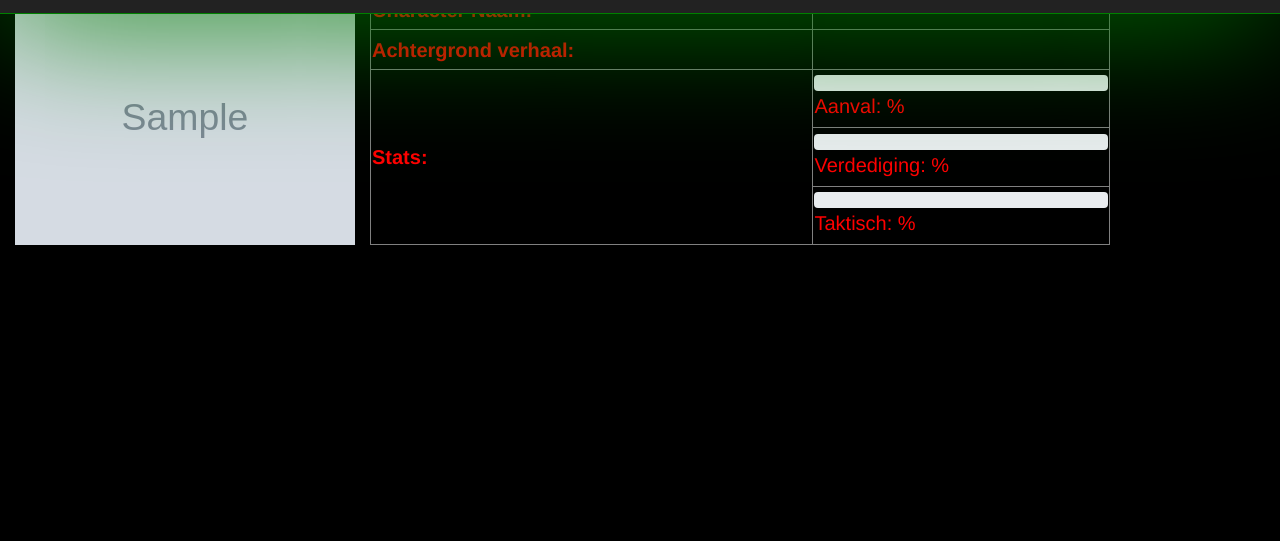
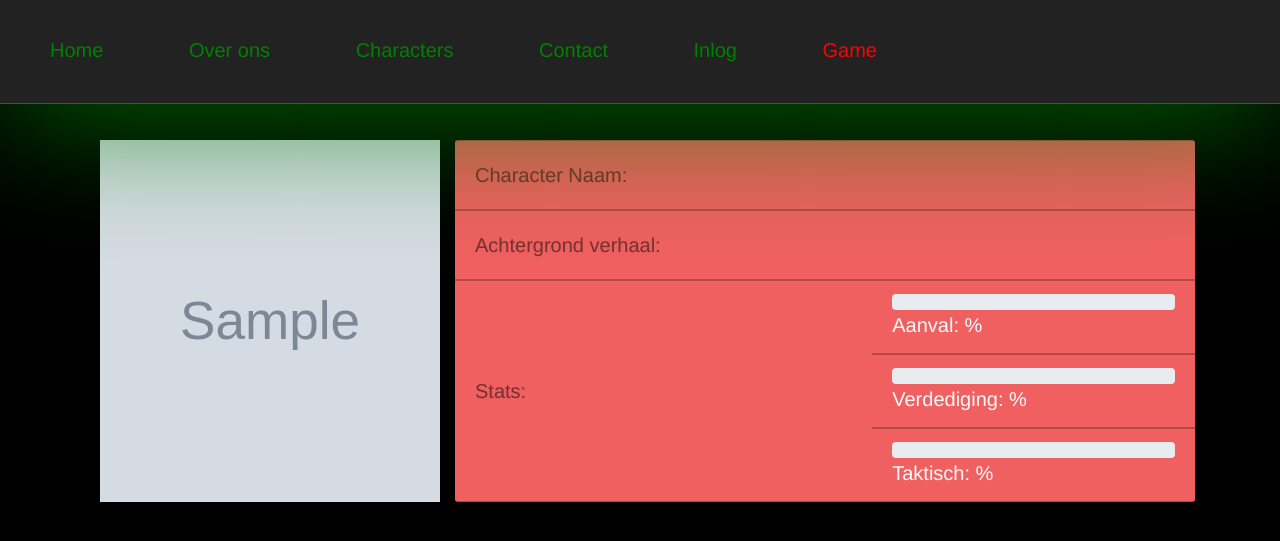
Before and after one commit to thevegansnightmare/vegan_nightmare, a PHP site: page /characters/php/index.php in a window 1280 px wide. Shown: the top 541 px of the page. Run offline with PHP 8.4, Linux system fonts and the light colour scheme; tables that the repository leaves empty or names only in its code hold one stand-in row (values such as "Sample post"); grey boxes marked "Sample" are stand-in pictures; data that the repository does not hold is empty.

Commit message:
chars af

```diff
--- a/characters/css/style.css
+++ b/characters/css/style.css
@@ -224,3 +224,42 @@
     transform: translatey(100px);
   }
 }
+/*@@@Tabel styles@@@*/
+.flat-table {
+		/* margin-bottom: 20px; */
+		border-collapse:collapse;
+		font-family: 'Lato', Calibri, Arial, sans-serif;
+		border: none;
+                border-radius: 3px;
+               -webkit-border-radius: 3px;
+               -moz-border-radius: 3px;
+	}
+	.flat-table tr th, .flat-table tr td {
+		box-shadow: inset 0 -1px rgba(0,0,0,0.25),
+			inset 0 1px rgba(0,0,0,0.25);
+	}
+	.flat-table tr th {
+		font-weight: normal;
+		-webkit-font-smoothing: antialiased;
+		padding: 1em;
+		color: rgba(0,0,0,0.45);
+		text-shadow: 0 0 1px rgba(0,0,0,0.1);
+		font-size: 1em;
+	}
+	.flat-table tr td {
+		color: #f7f7f7;
+		padding: 0.7em 1em 0.7em 1em;
+		text-shadow: 0 0 1px rgba(255,255,255,0.1);
+		font-size: 1em;
+	}
+	.flat-table tr {
+		-webkit-transition: background 0.3s, box-shadow 0.3s;
+		-moz-transition: background 0.3s, box-shadow 0.3s;
+		transition: background 0.3s, box-shadow 0.3s;
+	}
+  .flat-table-2 tr:hover {
+		background: rgba(0,0,0,0.1);
+	}
+	.flat-table-2 {
+		background: #f06060;
+	}
--- a/characters/php/index.php
+++ b/characters/php/index.php
@@ -21,7 +21,7 @@
     <title>Characters</title>
   </head>
   <body>
-    <div class="menudiv" style="margin-top:-90px;">
+    <div class="menudiv">
       <ul class="menuul">
         <li>
           <main class="container">
@@ -88,14 +88,15 @@
     }
     else
     {
-
+      echo "<div style='margin: 150px auto;'></div>";
       while($rij = mysqli_fetch_array($result))
       {
-        echo "<div class='container row'>";
+
+        echo "<div class='container row' style='width: 1500px; margin: 0px auto;'>";
 
         echo "<img class='col-4' src='../../images/".$rij['img']."' alt='".$rij['img']."' />";
 
-        echo "<table class='col-8' border='1'>";
+        echo "<table class='col-8 flat-table flat-table-2'>";
 
         echo "<tr><th>Character Naam&colon; </th>
         <td>".$rij['Char_Naam']."</td></tr>";
```
